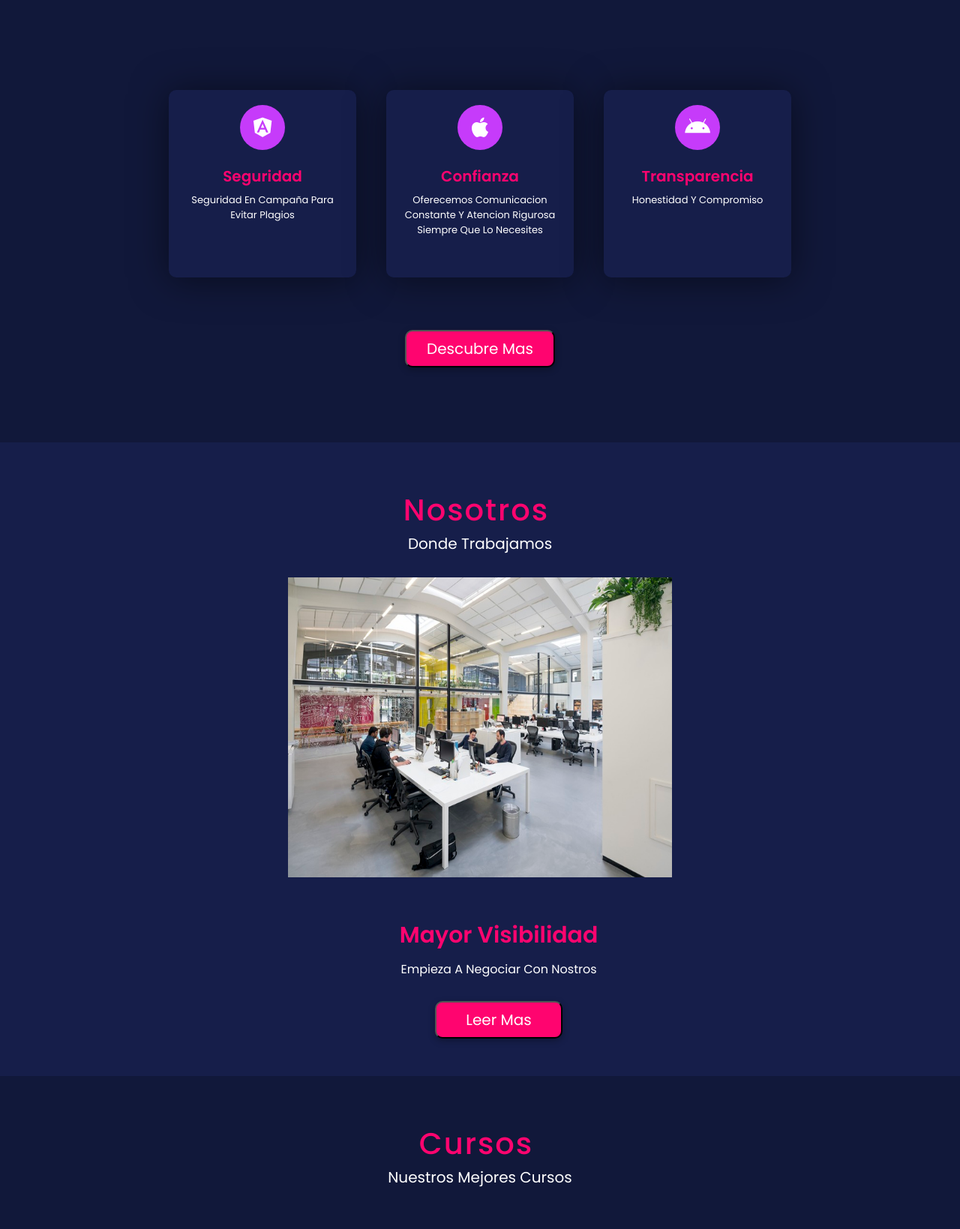
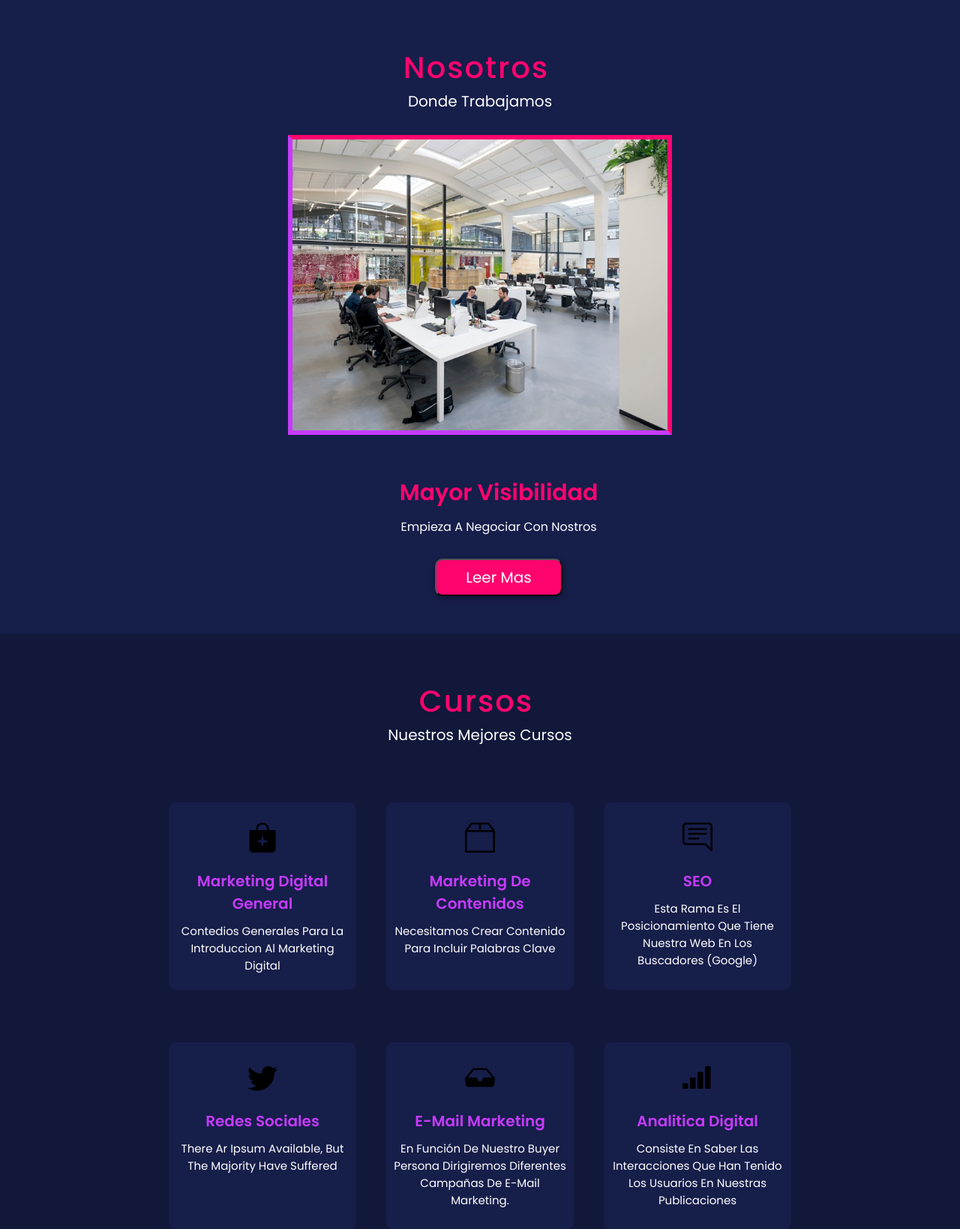
Before and after one commit to Israelamat/web, a PHP site: page / in a window 1280 px wide. Shown: the part 560-2199 px from the top of the page at 75% size. Run offline with PHP 8.4, Linux system fonts and the light colour scheme; some libraries are stand-ins or nearby versions.

Commit message:
commit Version2

```diff
--- a/webFacil/index.html
+++ b/webFacil/index.html
@@ -31,7 +31,8 @@
             <a href="#"><button>Descubre mas</button></a>
         </div>
     </section>
-    <section class="product" id="product">
+    <!--
+        <section class="product" id="product">
         <div class="box-container">
             <div class="box">
                 <i class="fab fa-angular"></i>
@@ -51,6 +52,7 @@
         </div>
         <a href="#"><button>Descubre mas</button></a>
     </section>
+    -->
     <section class="about" id="about">
         <h1 class="heading">Nosotros</h1>
         <h3 class="title">Donde trabajamos</h3>
--- a/webFacil/main.js
+++ b/webFacil/main.js
@@ -22,6 +22,4 @@ $(document).ready(function(){
 		});
 
 	});
-
-
 });
--- a/webFacil/style.css
+++ b/webFacil/style.css
@@ -224,8 +224,7 @@ header .fa-bars {
 }
 
 .about .title {
-	margin-bottom: 3rem;
-
+	margin-bottom: 7rem;
 }
 
 .about .row {
@@ -240,6 +239,13 @@ header .fa-bars {
 	height: 50vh;
 	width: 40vw;
 	margin: left 80px;
+    padding-top: 0;
+    object-fit:cover;
+	border-radius:0%;
+	margin-top:-4rem;
+	border: .6rem solid #ff046f;
+	border-left: .6rem solid #c63bfa;
+	border-bottom: .6rem solid #c63bfa;
 }
 
 .about .row .content {
@@ -276,6 +282,7 @@ header .fa-bars {
 	background:none;
 	border: .2rem solid #ff046f;
 }
+
 
 
 .course .box-container {
@@ -372,6 +379,8 @@ header .fa-bars {
 
 .contact {
 	background:#161e4a;
+    align-items: center;
+
 }
 
 .contact .row {
@@ -395,7 +404,7 @@ header .fa-bars {
 	border-radius: 5rem;
 	padding: 0 1rem;
 	margin: 1rem 0;
-	color: #ff046f;
+	color: #000000;
 	font-size: 1.7rem;
 	transition: .2s linear;
 }
@@ -428,7 +437,7 @@ header .fa-bars {
 }
 
 .footer {
-	text-align: center;
+	margin-left: 633px;
 }
 
 .footer .icons {
```
